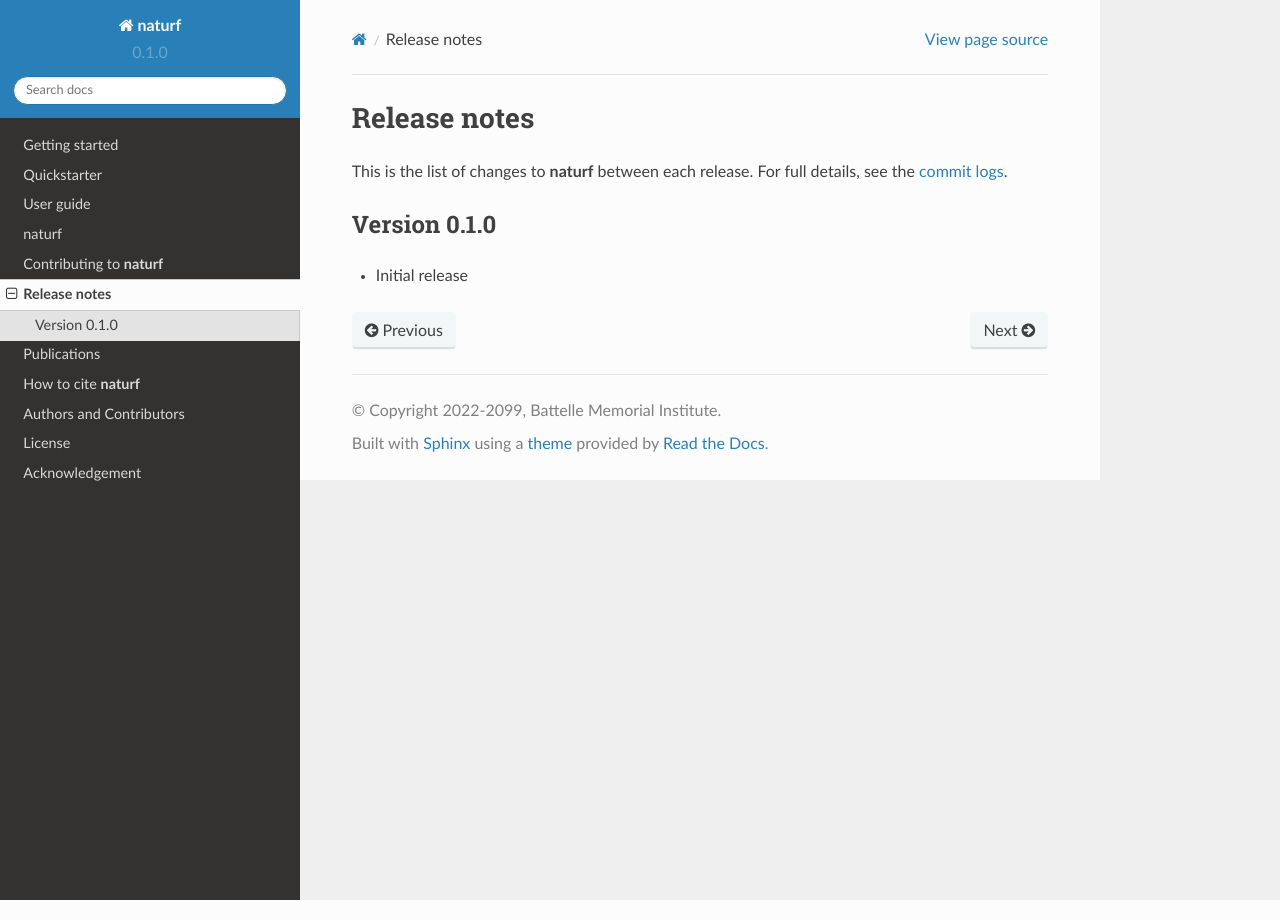
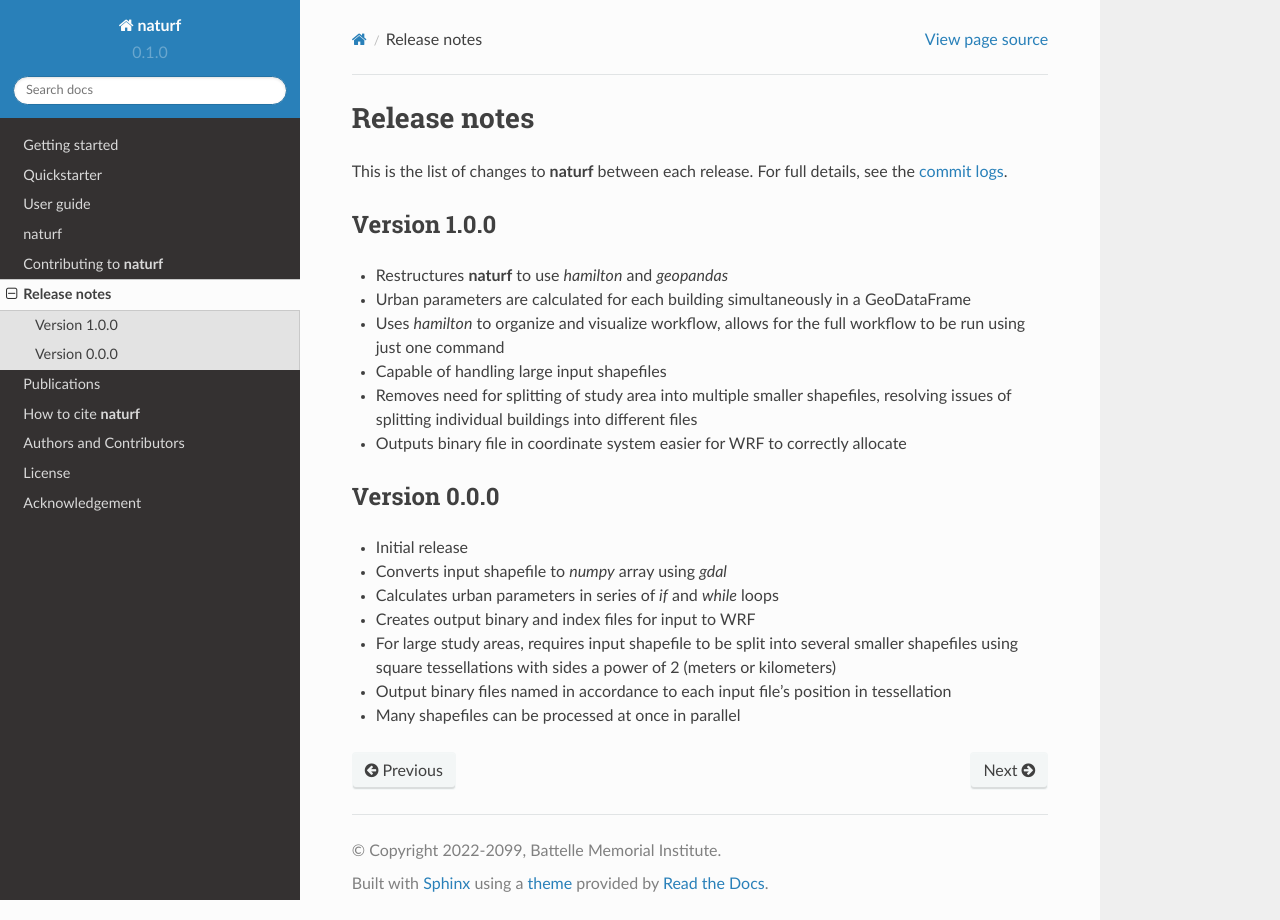
Before and after one commit to IMMM-SFA/naturf, a Sphinx documentation site: the page built from docs/source/release_notes.rst, in a window 1280 px wide. Built offline with Sphinx 7.4.7 and the Read the Docs theme 2.0.0, drawn with Linux system fonts in a browser that asks for light colours; formulas are drawn with MathJax 3.

Commit message:
add release notes for versions 0 and 1

```diff
--- a/docs/source/release_notes.rst
+++ b/docs/source/release_notes.rst
@@ -4,7 +4,23 @@ Release notes
 This is the list of changes to **naturf** between each release. For full details,
 see the `commit logs <https://github.com/IMMM-SFA/naturf/commits>`_.
 
-Version 0.1.0
+Version 1.0.0
+_____________
+
+- Restructures **naturf** to use `hamilton` and `geopandas`
+- Urban parameters are calculated for each building simultaneously in a GeoDataFrame
+- Uses `hamilton` to organize and visualize workflow, allows for the full workflow to be run using just one command
+- Capable of handling large input shapefiles
+- Removes need for splitting of study area into multiple smaller shapefiles, resolving issues of splitting individual buildings into different files
+- Outputs binary file in coordinate system easier for WRF to correctly allocate
+
+Version 0.0.0
 _____________
 
 - Initial release
+- Converts input shapefile to `numpy` array using `gdal`
+- Calculates urban parameters in series of `if` and `while` loops
+- Creates output binary and index files for input to WRF
+- For large study areas, requires input shapefile to be split into several smaller shapefiles using square tessellations with sides a power of 2 (meters or kilometers)
+- Output binary files named in accordance to each input file's position in tessellation
+- Many shapefiles can be processed at once in parallel
```
